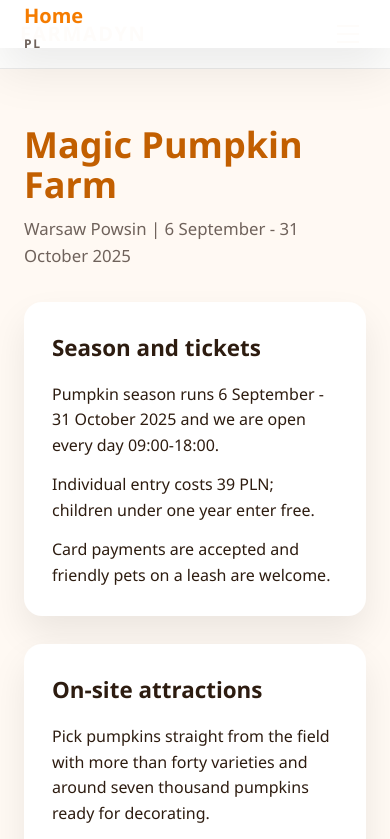
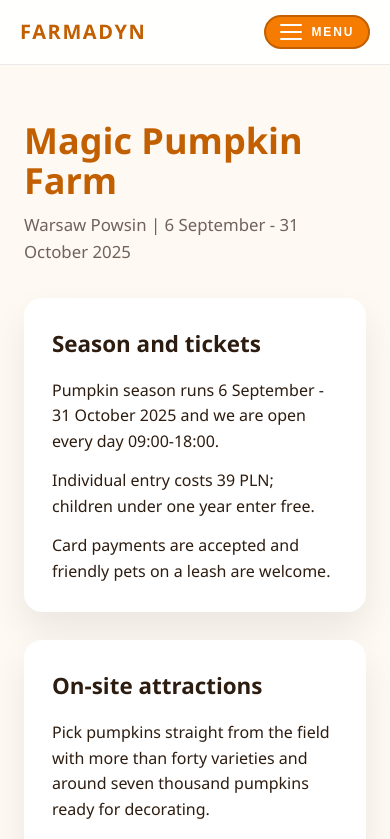
Before and after one commit to DenysVM/farmadyn-react, a React (Vite) app: page / in a window 390 px wide. Shown: the top 839 px of the page. Built offline with nearby package versions, Linux system fonts and the light colour scheme.

Commit message:
Improve mobile nav toggle visibility and behavior

```diff
--- a/src/components/NavBar.jsx
+++ b/src/components/NavBar.jsx
@@ -56,15 +56,20 @@ function NavigationBar() {
         </NavLink>
         <button
           type="button"
-          className="nav-toggle"
+          className={`nav-toggle${menuOpen ? " nav-toggle--open" : ""}`}
           aria-expanded={menuOpen}
           aria-controls="primary-navigation"
           onClick={() => setMenuOpen((previousState) => !previousState)}
         >
           <span className="sr-only">Toggle navigation</span>
-          <span className="nav-toggle__bar" />
-          <span className="nav-toggle__bar" />
-          <span className="nav-toggle__bar" />
+          <span aria-hidden="true" className="nav-toggle__icon">
+            <span className="nav-toggle__bar" />
+            <span className="nav-toggle__bar" />
+            <span className="nav-toggle__bar" />
+          </span>
+          <span aria-hidden="true" className="nav-toggle__text">
+            Menu
+          </span>
         </button>
         <div
           id="primary-navigation"
--- a/src/index.css
+++ b/src/index.css
@@ -82,30 +82,62 @@ a:focus-visible {
 }
 
 .nav-toggle {
-  width: 44px;
-  height: 44px;
-  border: none;
-  background: none;
   display: inline-flex;
   align-items: center;
-  justify-content: center;
-  flex-direction: column;
-  gap: 6px;
+  gap: 0.6rem;
+  padding: 0.45rem 0.85rem;
+  border-radius: 999px;
+  border: 2px solid var(--color-primary-dark);
+  background: var(--color-primary);
+  color: #ffffff;
   cursor: pointer;
-  border-radius: 50%;
-  transition: background-color 0.2s ease;
+  transition: background-color 0.2s ease, border-color 0.2s ease, color 0.2s ease, box-shadow 0.2s ease;
 }
 
 .nav-toggle:hover,
 .nav-toggle:focus-visible {
-  background: rgba(0, 0, 0, 0.05);
+  background: var(--color-primary-dark);
+  border-color: var(--color-primary-dark);
+  box-shadow: 0 12px 22px rgba(0, 0, 0, 0.14);
+}
+
+.nav-toggle--open {
+  background: var(--color-primary-dark);
+  border-color: var(--color-primary-dark);
+}
+
+.nav-toggle__icon {
+  display: inline-flex;
+  flex-direction: column;
+  gap: 5px;
 }
 
 .nav-toggle__bar {
+  display: block;
   width: 22px;
   height: 2px;
-  background: var(--color-primary-dark);
+  background: currentColor;
+  border-radius: 999px;
   transition: transform 0.3s ease, opacity 0.3s ease;
+}
+
+.nav-toggle--open .nav-toggle__icon .nav-toggle__bar:nth-child(1) {
+  transform: translateY(7px) rotate(45deg);
+}
+
+.nav-toggle--open .nav-toggle__icon .nav-toggle__bar:nth-child(2) {
+  opacity: 0;
+}
+
+.nav-toggle--open .nav-toggle__icon .nav-toggle__bar:nth-child(3) {
+  transform: translateY(-7px) rotate(-45deg);
+}
+
+.nav-toggle__text {
+  font-size: 0.75rem;
+  letter-spacing: 0.16em;
+  text-transform: uppercase;
+  font-weight: 600;
 }
 
 .nav-links {
@@ -115,15 +147,22 @@ a:focus-visible {
   right: 0;
   bottom: 0;
   background: rgba(255, 255, 255, 0.98);
-  transform: translateY(-120%);
-  transition: transform 0.3s ease;
   padding: 2rem 1.5rem 3rem;
   overflow-y: auto;
   box-shadow: 0 24px 48px rgba(0, 0, 0, 0.08);
+  transform: translateY(-16px);
+  opacity: 0;
+  visibility: hidden;
+  pointer-events: none;
+  transition: transform 0.3s ease, opacity 0.3s ease;
+  z-index: 90;
 }
 
 .nav-links--open {
   transform: translateY(0);
+  opacity: 1;
+  visibility: visible;
+  pointer-events: auto;
 }
 
 .nav-links ul {
@@ -238,6 +277,9 @@ a:focus-visible {
     box-shadow: none;
     background: transparent;
     height: auto;
+    opacity: 1;
+    visibility: visible;
+    pointer-events: auto;
   }
 
   .nav-links ul {
```
